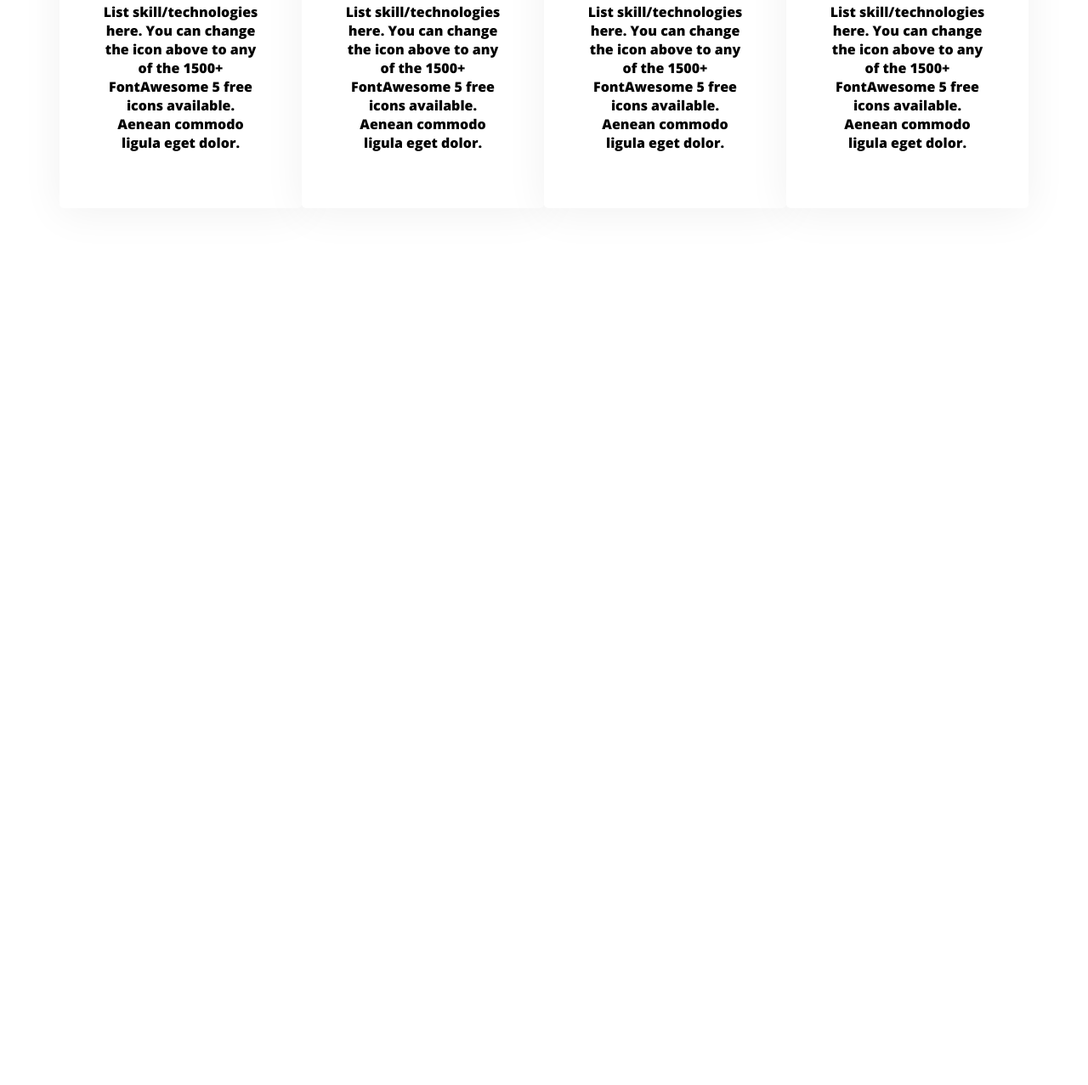
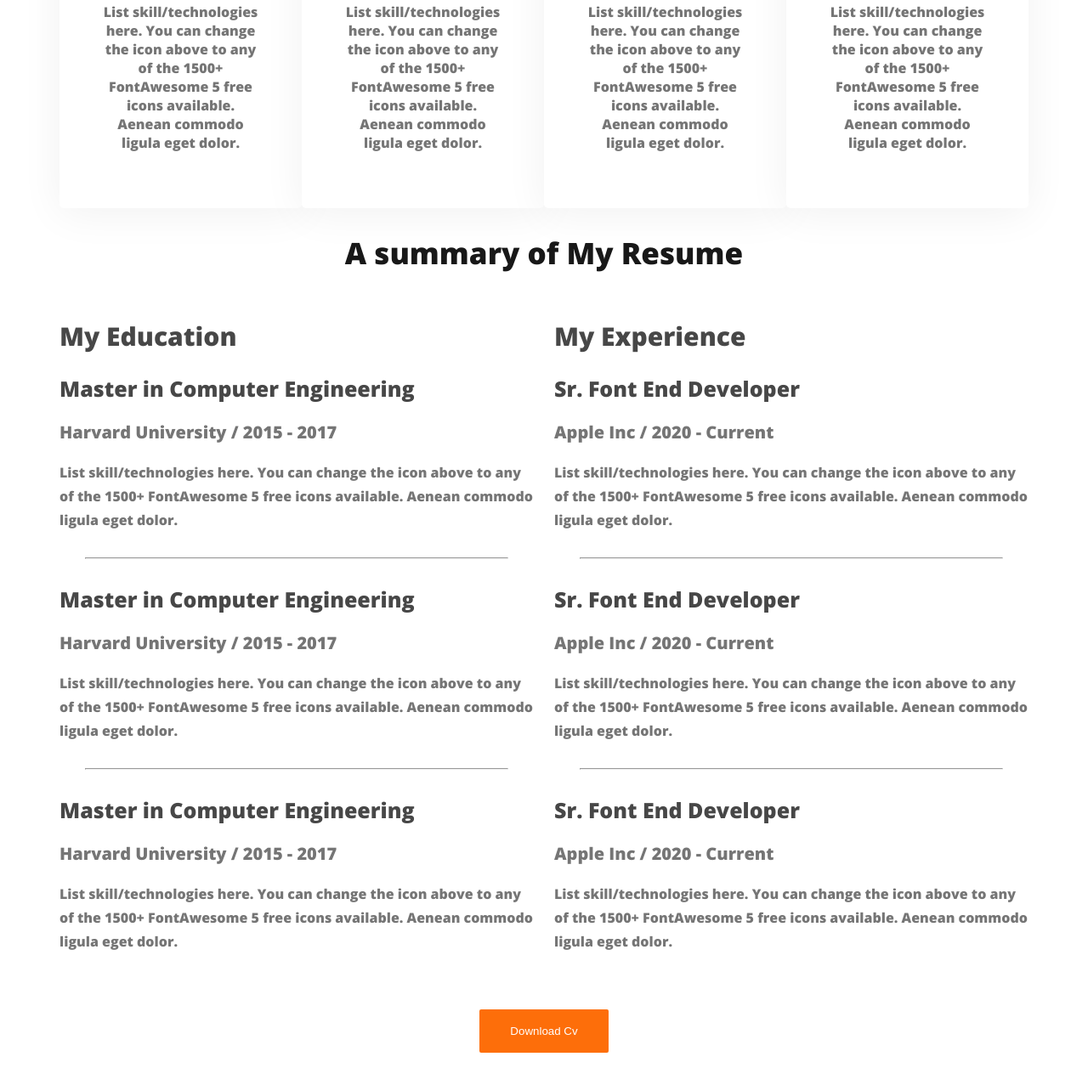
Before and after one commit to abdullah-polok/Developer_portdolio, a plain HTML site: page index.html in a window 1280 px wide. Shown: the part 1625-2902 px from the top of the page at 85% size. Before the commit the page ends 2000 px from the top, so only its background shows below. Drawn offline with nearby package versions, Linux system fonts and the light colour scheme; files whose address does not match are found by name.

Commit message:
added resume summery

```diff
--- a/index.css
+++ b/index.css
@@ -146,15 +146,80 @@ main {
 
 .section-info-card {
 
-    width: 267px;
+    padding: 30px;
     border-radius: 5px;
     background: #FFF;
     box-shadow: 0px 6px 50px 0px rgba(0, 0, 0, 0.06);
-    gap: 24px;
+}
 
+.skill-title {
+    color: #181818;
 
 }
 
-.section-info-card img,
-h2,
-p {}
+.skill-description {
+    color: #757575;
+}
+
+
+/* Summary of resume  */
+.resume-all {
+    display: flex;
+    justify-content: center;
+    align-items: center;
+    gap: 24px;
+}
+
+.edu-resume>h2 {
+    color: #474747;
+    font-family: Open Sans;
+    font-size: 30px;
+    font-style: normal;
+    font-weight: 700;
+    line-height: normal;
+}
+
+.experi-resume>h2 {
+    color: #474747;
+    font-family: Open Sans;
+    font-size: 30px;
+    font-style: normal;
+    font-weight: 700;
+    line-height: normal;
+}
+
+.dree {
+    color: #474747;
+    font-family: Open Sans;
+    font-size: 25px;
+    font-style: normal;
+    font-weight: 700;
+    line-height: normal;
+}
+
+.resume-versity {
+    color: #757575;
+    font-family: Open Sans;
+    font-size: 20px;
+    font-style: normal;
+    font-weight: 600;
+    line-height: normal;
+}
+
+.resume-description {
+    color: #757575;
+    font-family: Open Sans;
+    font-size: 16px;
+    font-style: normal;
+    font-weight: 400;
+    line-height: 28px;
+}
+
+hr {
+    margin: 30px;
+}
+
+.resume-btn {
+    text-align: center;
+    margin-top: 50px;
+}
--- a/index.html
+++ b/index.html
@@ -98,6 +98,67 @@
                 </div>
             </div>
         </section>
+
+        <section class="whole-section">
+            <h2 class="section-title">A summary of My Resume</h2>
+            <div class="resume-all">
+                <div class="edu-resume">
+                    <h2>My Education</h2>
+                    <div>
+                        <h2 class="resume dree">Master in Computer Engineering</h2>
+                        <p class="resume-versity">Harvard University / 2015 - 2017</p>
+                        <p class="resume-description">List skill/technologies here. You can change the icon above
+                            to any of the 1500+ FontAwesome 5 free icons available. Aenean commodo ligula eget dolor.
+                        </p>
+                    </div>
+                    <hr>
+                    <div>
+                        <h2 class="resume dree">Master in Computer Engineering</h2>
+                        <p class="resume-versity">Harvard University / 2015 - 2017</p>
+                        <p class="resume-description">List skill/technologies here. You can change the icon above
+                            to any of the 1500+ FontAwesome 5 free icons available. Aenean commodo ligula eget dolor.
+                        </p>
+                    </div>
+                    <hr>
+                    <div>
+                        <h2 class="resume dree">Master in Computer Engineering</h2>
+                        <p class="resume-versity">Harvard University / 2015 - 2017</p>
+                        <p class="resume-description">List skill/technologies here. You can change the icon above
+                            to any of the 1500+ FontAwesome 5 free icons available. Aenean commodo ligula eget dolor.
+                        </p>
+                    </div>
+
+                </div>
+                <div class="experi-resume">
+                    <h2>My Experience</h2>
+                    <div>
+                        <h2 class="resume dree">Sr. Font End Developer</h2>
+                        <p class="resume-versity">Apple Inc / 2020 - Current</p>
+                        <p class="resume-description">List skill/technologies here. You can change the icon above
+                            to any of the 1500+ FontAwesome 5 free icons available. Aenean commodo ligula eget dolor.
+                        </p>
+                    </div>
+                    <hr>
+                    <div>
+                        <h2 class="resume dree">Sr. Font End Developer</h2>
+                        <p class="resume-versity">Apple Inc / 2020 - Current</p>
+                        <p class="resume-description">List skill/technologies here. You can change the icon above
+                            to any of the 1500+ FontAwesome 5 free icons available. Aenean commodo ligula eget dolor.
+                        </p>
+                    </div>
+                    <hr>
+                    <div>
+                        <h2 class="resume dree">Sr. Font End Developer</h2>
+                        <p class="resume-versity">Apple Inc / 2020 - Current</p>
+                        <p class="resume-description">List skill/technologies here. You can change the icon above
+                            to any of the 1500+ FontAwesome 5 free icons available. Aenean commodo ligula eget dolor.
+                        </p>
+                    </div>
+                </div>
+            </div>
+            <div class="resume-btn">
+                <button class="button-primary ">Download Cv</button>
+            </div>
         </section>
     </main>
     <footer>
```
